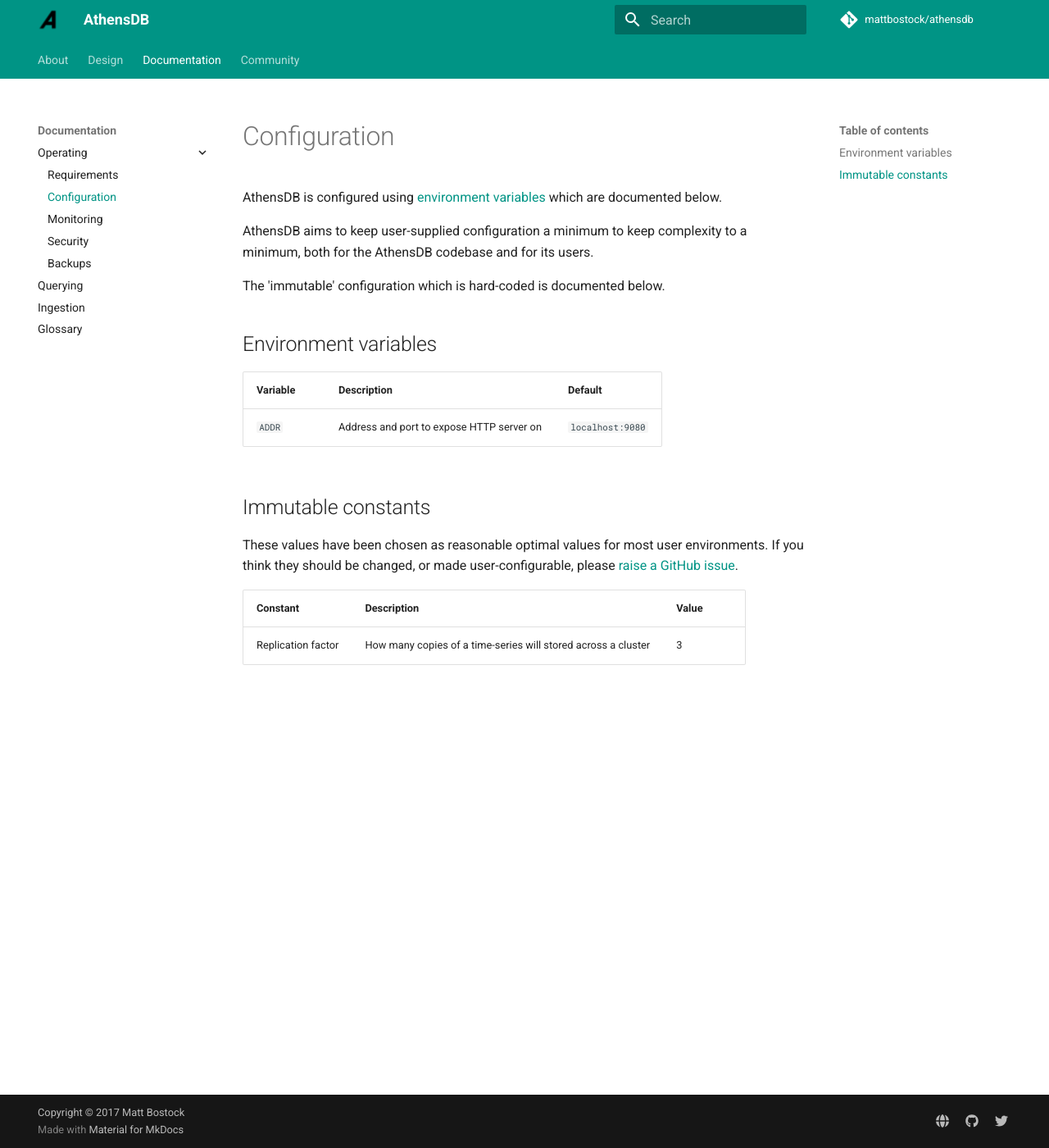
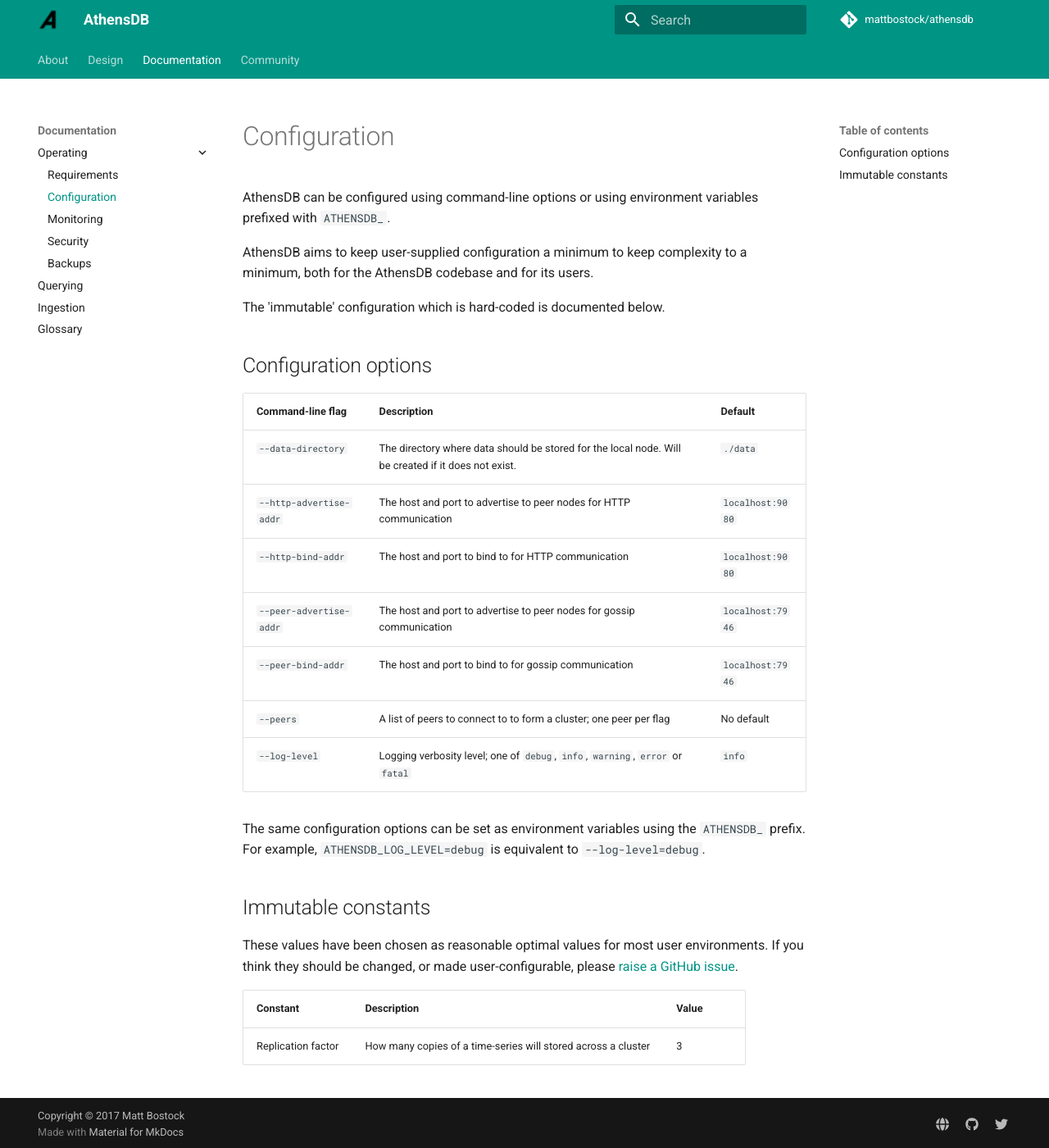
Before and after one commit to mattbostock/timbala, an MkDocs documentation site: the page built from docs/configuration.md, in a window 1280 px wide and 1400 px high. Shown: the whole window at 82% size. Built offline with MkDocs 1.6.1 and Material for MkDocs 9.7.7, drawn with Linux system fonts in a browser that asks for light colours; comment, search, counter and statistics services are not loaded; old or Windows-style settings are respelled for this version of MkDocs.

Commit message:
docs: Update configuration documentation
0fe79a63ff changed the configuration options to support both
command-line flags and environment variables but the documentation was
not updated.

```diff
--- a/docs/configuration.md
+++ b/docs/configuration.md
@@ -1,19 +1,28 @@
 # Configuration
 
-AthensDB is configured using [environment variables][] which are documented below.
+AthensDB can be configured using command-line options or using environment
+variables prefixed with `ATHENSDB_`.
 
 AthensDB aims to keep user-supplied configuration a minimum to keep complexity
 to a minimum, both for the AthensDB codebase and for its users.
 
 The 'immutable' configuration which is hard-coded is documented below.
 
-[environment variables]: https://en.wikipedia.org/wiki/Environment_variable
+## Configuration options
 
-## Environment variables
+Command-line flag | Description | Default
+- | - | -
+`--data-directory` | The directory where data should be stored for the local node. Will be created if it does not exist. | `./data`
+`--http-advertise-addr` | The host and port to advertise to peer nodes for HTTP communication | `localhost:9080`
+`--http-bind-addr` | The host and port to bind to for HTTP communication | `localhost:9080`
+`--peer-advertise-addr` | The host and port to advertise to peer nodes for gossip communication | `localhost:7946`
+`--peer-bind-addr` | The host and port to bind to for gossip communication | `localhost:7946`
+`--peers` | A list of peers to connect to to form a cluster; one peer per flag | No default
+`--log-level` | Logging verbosity level; one of `debug`, `info`, `warning`, `error` or `fatal` | `info`
 
-Variable | Description | Default
-- | - | -
-`ADDR` | Address and port to expose HTTP server on | `localhost:9080`
+The same configuration options can be set as environment variables using the
+`ATHENSDB_` prefix. For example, `ATHENSDB_LOG_LEVEL=debug` is equivalent to
+`--log-level=debug`.
 
 ## Immutable constants
 
```
